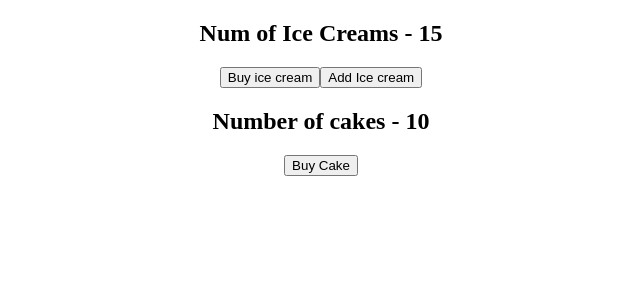
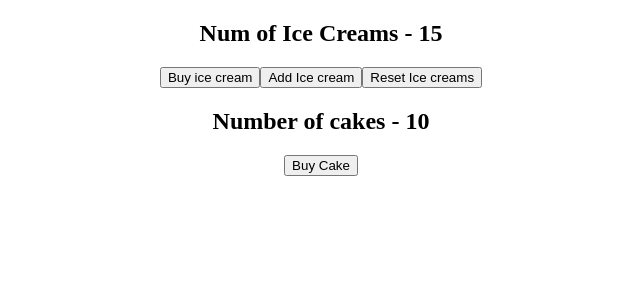
Before and after one commit to SAIKUMAR124/react-redux-pro-demo, a React (Create React App) app: page / in a window 1280 px wide. Shown: the top 300 px of the page, without its empty margins (319-959 px from the left). Built offline with nearby package versions, Linux system fonts and the light colour scheme.

Commit message:
Added Reset Functionality

```diff
--- a/src/pro1/components/IceCreamContainer.js
+++ b/src/pro1/components/IceCreamContainer.js
@@ -1,5 +1,5 @@
 import React from 'react'
-import { addIceCream, buyIceCream } from '../redux1'
+import { addIceCream, buyIceCream, resetIceCreams } from '../redux1'
 import { connect } from 'react-redux'
 
 const IceCreamContainer = (props) => {
@@ -8,6 +8,7 @@ const IceCreamContainer = (props) => {
             <h2>Num of Ice Creams - {props.numOfIceCreams}</h2>
             <button onClick={props.buyIceCream}>Buy ice cream</button>
             <button onClick={props.addIceCream}>Add Ice cream</button>
+            <button onClick={props.resetIceCreams}>Reset Ice creams</button>
         </div>
     )
 }
@@ -21,7 +22,8 @@ const mapStateToProps = state => {
 const mapDispatchToProps = dispatch => {
     return {
         buyIceCream : () => dispatch(buyIceCream()),
-        addIceCream : () => dispatch(addIceCream())
+        addIceCream : () => dispatch(addIceCream()),
+        resetIceCreams : () => dispatch(resetIceCreams()),
     }
 }
 
--- a/src/pro1/redux1/iceCream/iceCreamReducer.js
+++ b/src/pro1/redux1/iceCream/iceCreamReducer.js
@@ -1,4 +1,4 @@
-import { ADD_ICE_CREAM, BUY_ICE_CREAM } from "./iceCreamTypes"
+import { ADD_ICE_CREAM, BUY_ICE_CREAM, RESET_ICE_CREAMS } from "./iceCreamTypes"
 
 const initialState = {
     numOfIceCreams : 15
@@ -16,6 +16,11 @@ const iceCreamReducer = (state=initialState, action) => {
                 ...state,
                 numOfIceCreams: state.numOfIceCreams + 1
             }
+        case RESET_ICE_CREAMS:
+            return {
+                ...state,
+                numOfIceCreams: initialState.numOfIceCreams
+            }
 
         default: return state
     }
--- a/src/pro1/redux1/iceCream/iceCreamTypes.js
+++ b/src/pro1/redux1/iceCream/iceCreamTypes.js
@@ -1,2 +1,3 @@
 export const BUY_ICE_CREAM = 'BUY_ICE_CREAM';
 export const ADD_ICE_CREAM = 'ADD_ICE_CREAM';
+export const RESET_ICE_CREAMS = 'RESET_ICE_CREAMS';
--- a/src/pro1/redux1/iceCream/iceCreanAction.js
+++ b/src/pro1/redux1/iceCream/iceCreanAction.js
@@ -1,4 +1,4 @@
-import { ADD_ICE_CREAM, BUY_ICE_CREAM } from "./iceCreamTypes"
+import { ADD_ICE_CREAM, BUY_ICE_CREAM, RESET_ICE_CREAMS } from "./iceCreamTypes"
 
 export const buyIceCream=()=>{
     return {
@@ -11,3 +11,9 @@ export const addIceCream=()=>{
         type: ADD_ICE_CREAM
     }
 }
+
+export const resetIceCreams=()=>{
+    return {
+        type: RESET_ICE_CREAMS
+    }
+}
--- a/src/pro1/redux1/index.js
+++ b/src/pro1/redux1/index.js
@@ -1,3 +1,4 @@
 export { buyCake } from "./cake/cakeActions";
 export { buyIceCream } from "./iceCream/iceCreanAction"
 export { addIceCream } from "./iceCream/iceCreanAction"
+export { resetIceCreams } from "./iceCream/iceCreanAction"
```
